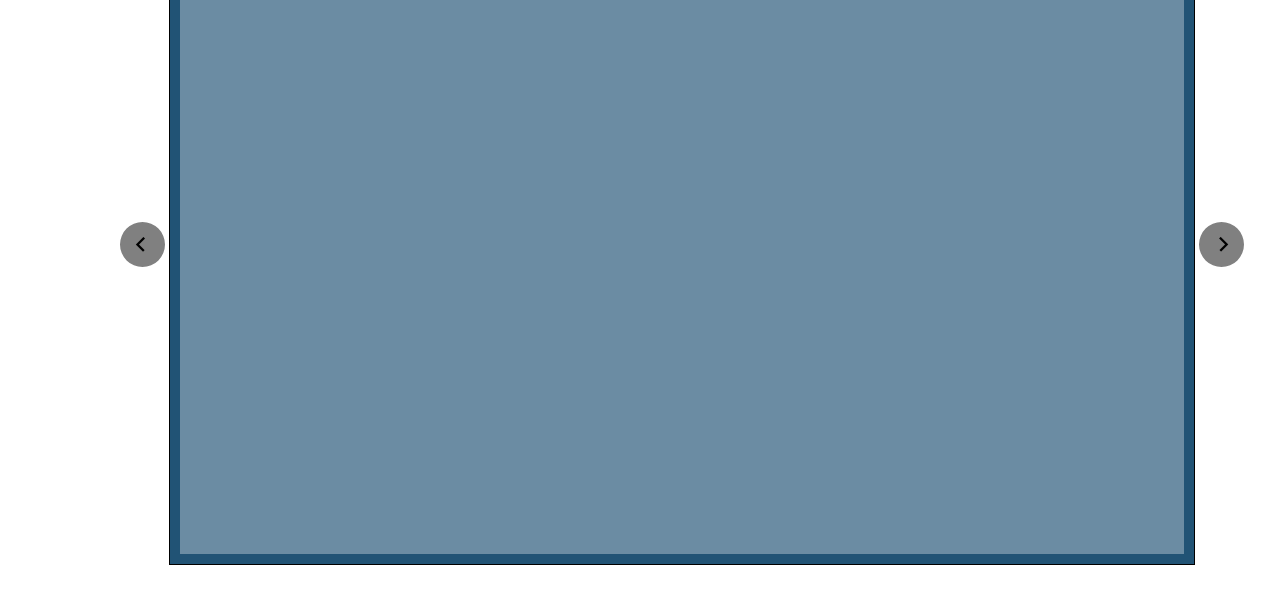
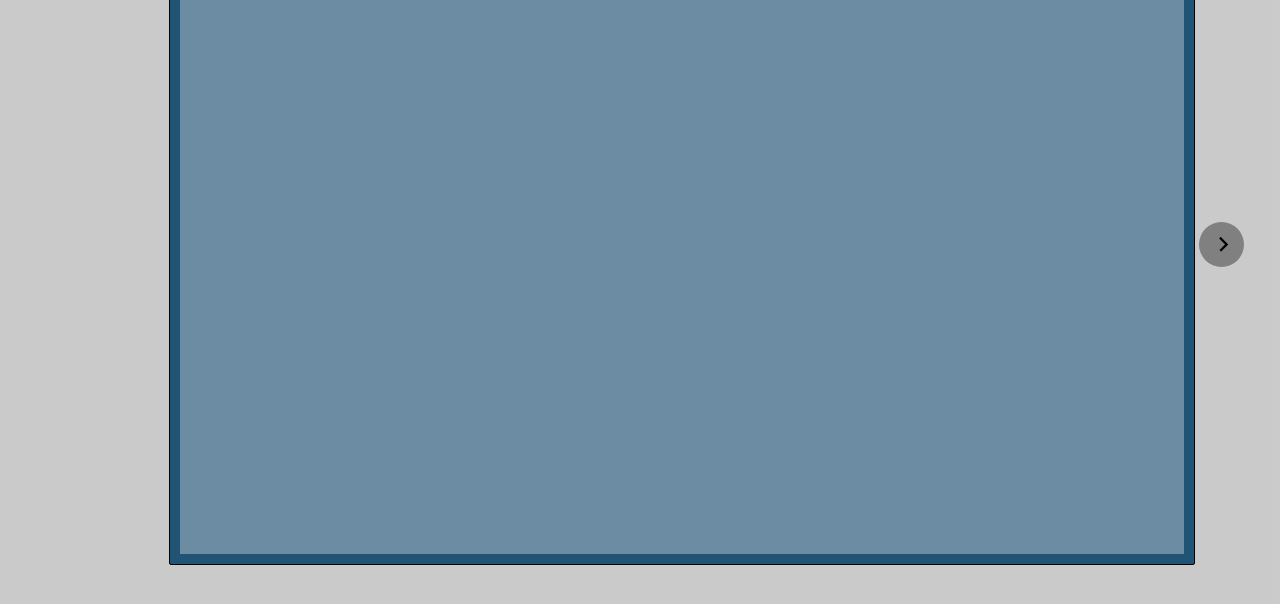
Before and after one commit to Khvoto/learn-vite, a website built with Vite: page vite-project/index.html in a window 1280 px wide. Both pictures are taken after a click on the element "Start". Shown: the part 156-760 px from the top of the page. Built offline with nearby package versions, Linux system fonts and the light colour scheme.

Commit message:
Menu functionality + overlay done

```diff
--- a/vite-project/index.html
+++ b/vite-project/index.html
@@ -8,7 +8,7 @@
   </head>
   <body>
     <div class="background-layer"></div>
-    <div class="overlay hidden"></div>
+    <div id="overlay" class="overlay"></div>
     <div id="app"></div>
     <script type="module" src="/src/js/main.js"></script>
   </body>
--- a/vite-project/src/js/main.js
+++ b/vite-project/src/js/main.js
@@ -1,6 +1,7 @@
 import '../scss/main.scss';
 import { start } from './modules/start';
 import { hoverAndClick } from './modules/hoverAndClick';
+import { checkActiveState } from './modules/checkActiveState';
 
 const app = document.querySelector('#app');
 let menu = '';
@@ -22,5 +23,16 @@ ${content}</div>
 
 `;
 
+
+/**
+ * Modules to be run once
+ */
 start();
 hoverAndClick();
+
+/**
+ * Intervall
+ */
+setInterval ( () => {
+  checkActiveState();
+}, 100 );
--- a/vite-project/src/js/modules/arrows.js
+++ b/vite-project/src/js/modules/arrows.js
@@ -1,17 +1,45 @@
 export function arrowClick() {
   const content = document.getElementsByClassName('content')
-  console.log(content);
-
-  leftArrowClick(content);
-  rightArrowClick(content);
+  const overlay = document.getElementsByClassName('overlay')
+  leftArrowClick(content, overlay);
+  rightArrowClick(content, overlay);
 }
 
-function leftArrowClick(content) {
+function leftArrowClick(content, overlay) {
   const leftArrow = document.getElementsByClassName('left-arrow');
-  console.log(leftArrow);
+  for(let i = 0; i < content.length; i++) {
+    leftArrow[i].addEventListener('click', () => {
+      overlay[0].classList.add('hidden');
+      content[i - 1].classList.add('active');
+      content[i - 1].classList.remove('hidden');
+      const leftContent = Array.from(content[i - 1].classList);
+      console.log(leftContent)
+      if(leftContent.includes('active')) {
+        overlay[0].classList.remove('hidden');
+      }
+    });
+
+    if( i === 0) {
+      leftArrow[i].classList.add('hidden');
+    }
+  }
 }
 
-function rightArrowClick(content) {
+function rightArrowClick(content, overlay) {
   const rightArrow = document.getElementsByClassName('right-arrow');
-  console.log(rightArrow);
+    for (let i = 0; i < content.length; i++) {
+      rightArrow[i].addEventListener('click', () => {
+        content[(i+1)].classList.add('active');
+        content[i + 1].classList.remove('hidden');
+        const rightContent = Array.from(content[i + 1].classList);
+        console.log(rightContent);
+        if (rightContent.includes('active')) {
+          overlay[0].classList.remove('hidden');
+        }
+
+      });
+      if (i === rightArrow.length -1) {
+        rightArrow[i].classList.add('hidden');
+      }
+    }
 }
--- /dev/null
+++ b/vite-project/src/js/modules/checkActiveState.js
@@ -0,0 +1,20 @@
+export function checkActiveState() {
+  const content = document.getElementsByClassName('content');
+  const overlay = document.getElementById('overlay');
+  let active = [];
+
+  for (let i = 0; i < content.length; i++) {
+    const contentList = Array.from(content[i].classList);
+    active.push(checker(contentList))
+  }
+
+  if (active.includes(true)) {
+    overlay.classList.remove('hidden');
+  } else {
+    overlay.classList.add('hidden');
+  }
+}
+
+function checker(contentList) {
+  return contentList.includes('active');
+}
--- a/vite-project/src/js/modules/hoverAndClick.js
+++ b/vite-project/src/js/modules/hoverAndClick.js
@@ -10,18 +10,22 @@ export function hoverAndClick() {
   const content = document.getElementsByClassName('content');
   const overlay = document.getElementsByClassName('overlay');
 
-  closeContent(content, overlay);
+
+
+  closeWithOverlay(content, overlay);
   addArrows(content);
-  openSquare(squares, content, overlay);
+  openSquare(squares, content);
 }
 
-function openSquare(squares, content, overlay) {
+function openSquare(squares, content) {
 
   for (let i = 0; i < squares.length; i++) {
     const contentContainer = Array.from(squares[i].classList);
 
     squares[i].addEventListener('mouseover', () => {
+      if (!contentContainer.includes('content')) {
         squares[i].classList.add('focus');
+      }
       if (i > 0 && !contentContainer.includes('content')) {
         squares[i - 1].classList.add('focus-sibling');
       }
@@ -40,30 +44,21 @@ function openSquare(squares, content, overlay) {
       }
     });
 
+    if(i < content.length) {
       squares[i].addEventListener('click', () => {
-      const menu = Array.from(squares[i].classList);
         content[i].classList.toggle('hidden');
         content[i].classList.toggle('active');
-
-      // Make sure not to add overlay while targeting content squares.
-      if (!menu.includes('content')) {
-        overlay[0].classList.add('hidden');
-      }
       });
 
       content[i].addEventListener('click', () => {
-      const overlayList = Array.from(overlay[0].classList);
-      console.log('Overlay: ', overlayList);
         content[i].classList.toggle('hidden');
         content[i].classList.toggle('active');
-      if(!overlayList.includes('hidden'))
-        console.log('hidden')
-        overlay[0].classList.add('hidden');
       });
     }
   }
+}
 
-function closeContent(content, overlay) {
+function closeWithOverlay(content, overlay) {
   overlay[0].addEventListener('click', () => {
     for (let i = 0; i < content.length; i++) {
       const list = Array.from(content[i].classList);
--- a/vite-project/src/scss/components/_arrows.scss
+++ b/vite-project/src/scss/components/_arrows.scss
@@ -7,6 +7,7 @@
   overflow: hidden;
   position: absolute;
   width: 45px;
+  z-index: 11;
 
   span {
     position: relative;
@@ -26,7 +27,7 @@
     transform: rotate(-45deg);
     right: -50px;
 
-        span {
+    span {
       right: -15px;
       top: -5px;
     }
--- a/vite-project/src/scss/themes/_theme.scss
+++ b/vite-project/src/scss/themes/_theme.scss
@@ -5,10 +5,10 @@
   padding: 0;
 }
 body {
+  display: flex;
   height: 100vh;
+  place-items: center;
   width: 100vw;
-  display: flex;
-  place-items: center;
 }
 
 .background-layer {
@@ -19,29 +19,31 @@ body {
 }
 
 #app {
+  display: flex;
+  height: 80vh;
   margin: auto;
+  width: 80vw;
   z-index: 5;
-  height: 80vh;
-  width: 80vw;
-  display: flex;
 }
 
 .wrapper {
   display: flex;
   gap: 5px;
+  height: 200px;
+  margin: auto;
   place-items: center;
-  margin: auto;
   position: relative;
   z-index: 3
 }
 
 .square {
+  border: solid 1px black;
+  border-radius: 2px;
+  display: flex;
   height: 80px;
+  place-items: center;
+  transition: all 0.3s ease-in-out;
   width: 80px;
-  transition: all 0.3s ease-in-out;
-  display: flex;
-  place-items: center;
-  border: solid 1px black;
 
   &:not(.content) {
     cursor: pointer;
@@ -71,31 +73,30 @@ body {
 
   .wrapper {
     background-color: $byO-color-white-glass;
-    margin: 10px;
-    height: calc(100% - 20px);
-    width: calc(100% - 20px);
-
     display: flex;
     flex-direction: column;
+    height: calc(100% - 20px);
+    margin: 10px;
+    width: calc(100% - 20px);
   }
 }
 
 .active {
   height: 80vh !important;
+  transition: all 0.3s ease-in-out;
   width: 80vw;
-  transition: all 0.3s ease-in-out
 }
 
 
 
 .focus {
+  border-radius: 6px;
   height: 200px;
   scale: 1.1;
-  border-radius: 6px;
 }
 
 .focus-sibling:not(.content) {
+  border-radius: 4px;
   height: 140px;
   scale: 0.9;
-  border-radius: 4px;
 }
```
Lines whose indentation alone changed are shown as unchanged.
